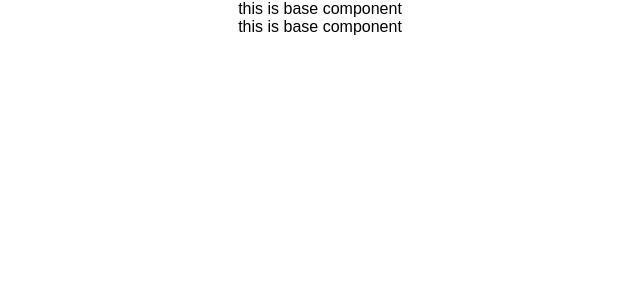
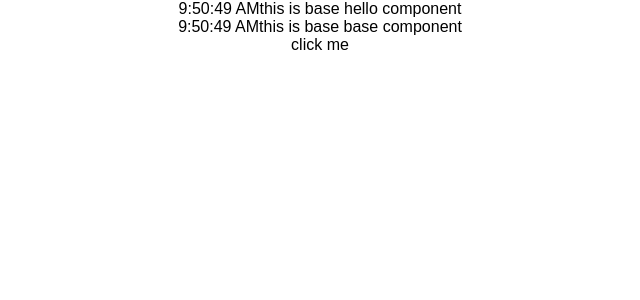
Before and after one commit to LuShui/mereact, a React (Create React App) app: page / in a window 1280 px wide. Shown: the top 300 px of the page, without its empty margins (320-960 px from the left). Built offline with nearby package versions, Linux system fonts and the light colour scheme.

Commit message:
add react demo

```diff
--- a/src/base/Base.js
+++ b/src/base/Base.js
@@ -1,13 +1,32 @@
 import React from 'react'
 
 class BaseMessage extends React.Component {
+    constructor(props) {
+        super(props);
+        this.state = {date: new Date()};
+    }
+    componentDidMount() {
+        this.timerID = setInterval(
+            () => this.tick(),
+            1000
+        );
+    }
+    componentWillUnmount() {
+        clearInterval(this.timerID);
+    }
+    tick() {
+        this.setState({
+            date: new Date()
+        });
+    }
     render() {
         return (
             <div>
-                this is base component
+                {this.state.date.toLocaleTimeString()}this is base {this.props.name}
             </div>
         )
     }
 }
 
+
 export default BaseMessage
--- /dev/null
+++ b/src/base/Event.js
@@ -0,0 +1,26 @@
+/**
+ * Created by Administrator on 2017/10/14.
+ */
+
+import React from 'react'
+class EventComponent extends React.Component{
+    constructor(props){
+        super(props);
+        this.myclick = this.myclick.bind(this);
+    }
+    myclick(){
+        console.log(this);
+        console.log(1);
+    }
+    render(){
+        return (
+            <div>
+                <div onClick={this.myclick}>
+                    click me
+                </div>
+            </div>
+        )
+    }
+}
+
+export default EventComponent;
--- a/src/home/App.js
+++ b/src/home/App.js
@@ -1,13 +1,16 @@
 import React from 'react'
 import './App.css'
 import BaseMessage from  '../base/Base.js'
+import EventComponent from '../base/Event'
+
 
 class HelloMessage extends React.Component {
     render() {
         return (
             <div className="App">
-                <BaseMessage></BaseMessage>
-                <BaseMessage></BaseMessage>
+                <BaseMessage name="hello component"></BaseMessage>
+                <BaseMessage name="base component"></BaseMessage>
+                <EventComponent></EventComponent>
             </div>
         );
     }
```
Also changed, not shown: src/base/NameForm.js (added, +13 -0 lines).
